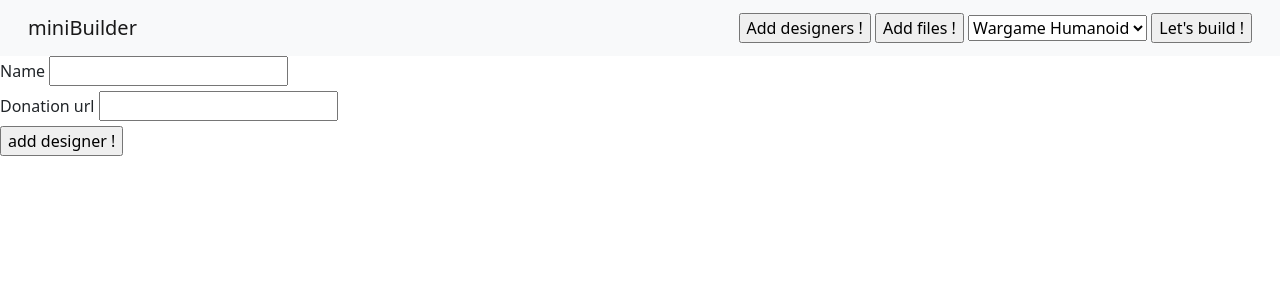
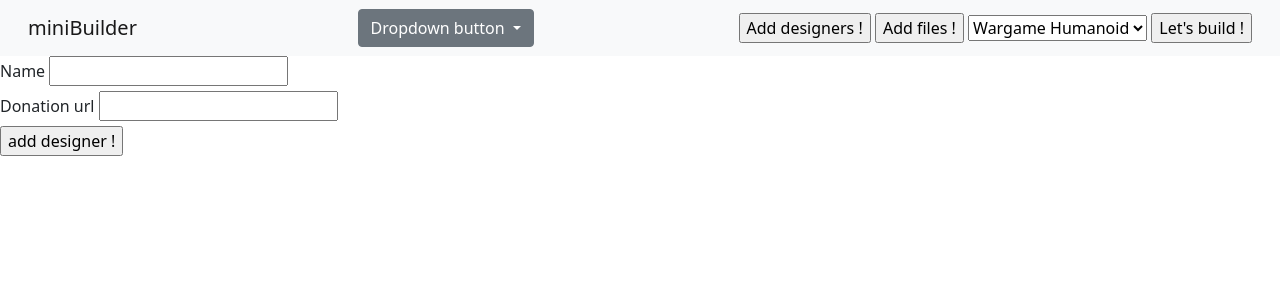
Before and after one commit to LeoGrosjean/minibuilder_old, a Flask app: page /builder/1/designers in a window 1280 px wide. Shown: the top 300 px of the page. Run offline with Flask 2, Linux system fonts and the light colour scheme; some libraries are stand-ins or nearby versions.

Commit message:
dropdown menu

```diff
--- a/minibuilder/templates/choose_builder.html
+++ b/minibuilder/templates/choose_builder.html
@@ -1,10 +1,22 @@
-<link href="https://cdn.jsdelivr.net/npm/bootstrap@5.0.0-beta2/dist/css/bootstrap.min.css" rel="stylesheet" integrity="sha384-BmbxuPwQa2lc/FVzBcNJ7UAyJxM6wuqIj61tLrc4wSX0szH/Ev+nYRRuWlolflfl" crossorigin="anonymous">
+<link href="https://cdn.jsdelivr.net/npm/bootstrap@5.0.0-beta2/dist/css/bootstrap.min.css" rel="stylesheet"
+      integrity="sha384-BmbxuPwQa2lc/FVzBcNJ7UAyJxM6wuqIj61tLrc4wSX0szH/Ev+nYRRuWlolflfl" crossorigin="anonymous">
 
 <nav class="navbar navbar-light bg-light" style="z-index: 1; position: relative">
     <div class="container-fluid">
         <a class="navbar-brand" href="{{url_for('home_bp.choose_builder')}}">miniBuilder</a>
+            <div class="dropdown">
+                <button class="btn btn-secondary dropdown-toggle" type="button" id="dropdownMenuButton"
+                        data-toggle="dropdown" aria-haspopup="true" aria-expanded="false">
+                    Dropdown button
+                </button>
+                <div class="dropdown-menu" aria-labelledby="dropdownMenuButton">
+                    <a class="dropdown-item" href="#">Action</a>
+                    <a class="dropdown-item" href="#">Another action</a>
+                    <a class="dropdown-item" href="#">Something else here</a>
+                </div>
+            </div>
+        <form action="{{ url_for('home_bp.choose_builder') }}" method="post">
 
-        <form action="{{ url_for('home_bp.choose_builder') }}" method="post">
             {{ form_header.add_designers }}
             {{ form_header.add_files }}
             {{ form_header.builder }}
--- a/minibuilder/templates/designers.html
+++ b/minibuilder/templates/designers.html
@@ -22,7 +22,7 @@
 <body>
 {% include "choose_builder.html" %}
 
-<form action="{{ url_for('designer_bp.add_designer', builder_name=builder_name) }}" method="post">
+<form action="{{ url_for('designer_bp.add_designer', builder=builder_name) }}" method="post">
     {{ form_designer.designer_name.label }} {{ form_designer.designer_name }}<br>
     {{ form_designer.donation_url.label }} {{ form_designer.donation_url }}<br>
     {{ form_designer.add }}<br>
--- a/minibuilder/templates/form.html
+++ b/minibuilder/templates/form.html
@@ -44,7 +44,6 @@
 
 <script src="//code.jquery.com/jquery-2.0.3.min.js"></script>
 <script src="//momentjs.com/downloads/moment.min.js"></script>
-<script src="//netdna.bootstrapcdn.com/bootstrap/3.0.0/js/bootstrap.min.js"></script>
 
 <script type="text/javascript">
     $(document).ready(function() {
```
Also changed, not shown: minibuilder/templates/configure.html (+18 -1 lines), minibuilder/templates/edit_file.html (+17 -5 lines), minibuilder/templates/grid_box.html (+3 -5 lines).
